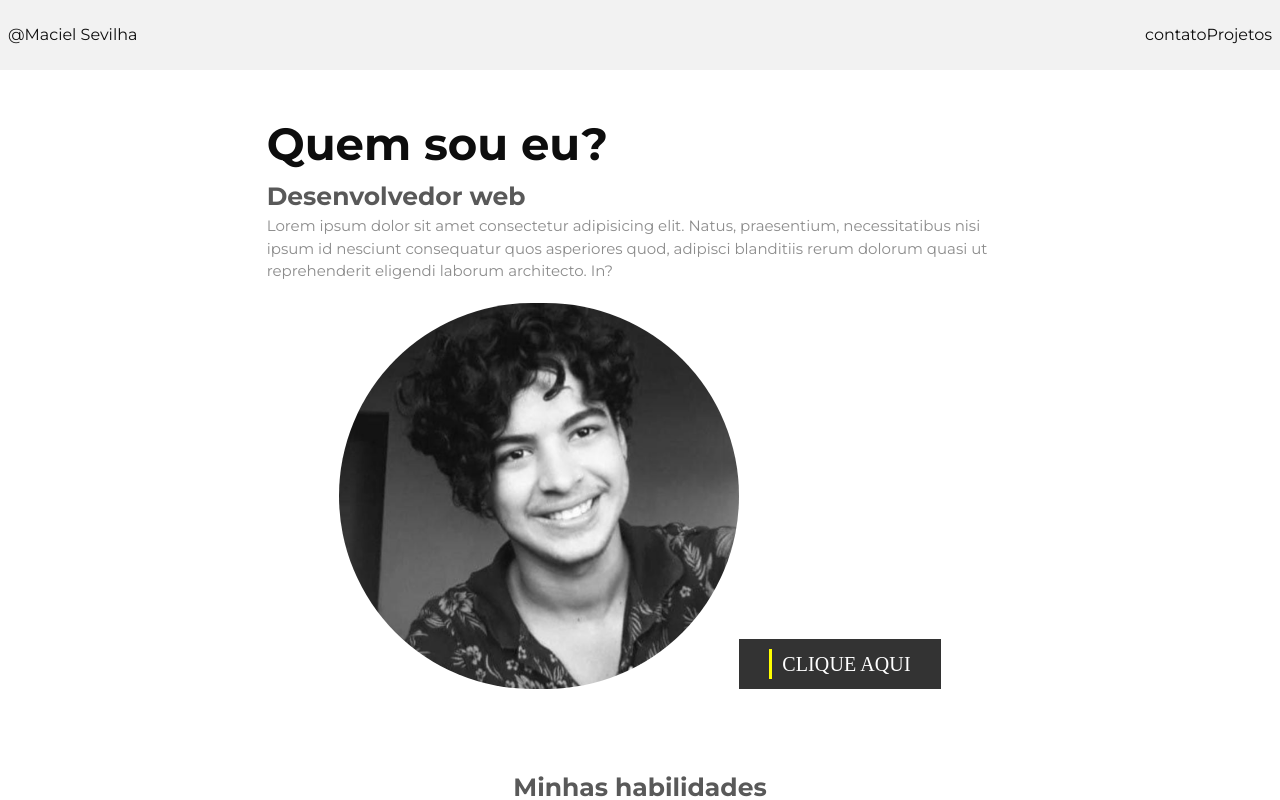
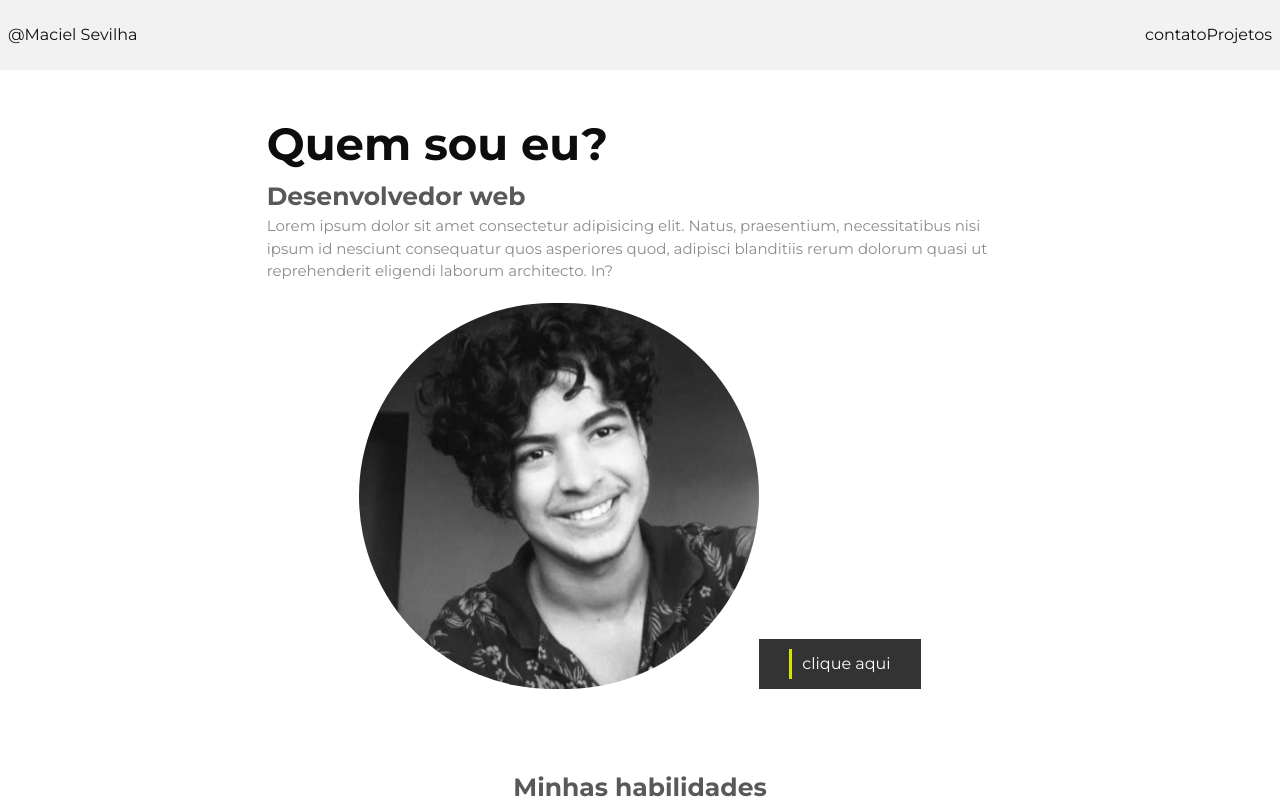
Before and after one commit to macielsevilha/portfolio, a Next.js app: page / in a window 1280 px wide. Shown: the top 800 px of the page. Built offline with nearby package versions, Linux system fonts and the light colour scheme.

Commit message:
criando button parte 1

```diff
--- a/src/app/components/_ui/Buttons.jsx
+++ b/src/app/components/_ui/Buttons.jsx
@@ -4,18 +4,19 @@ import Link from 'next/link';
 
 import '../../sass/app.scss';
 export function Button(props) {
+    return (
+    <div className="portfolio-btn__button">
+            <a href='' >
+                <i></i><span>{props.name}</span>
+            </a>
 
-    return (
-    <div className="portfolio-button">
-         <a href=''>
-        <i></i><span>{props.name}</span>
-     </a>
-    </div>
+
+            </div>
     )
 }
 
 export function Links(props) {
-    return(
-     <Link className='portfolio-links' href="">{props.name}</Link>
+    return (
+        <Link className='portfolio-btn-links' href="">{props.name}</Link>
     )
 }
--- a/src/app/sass/abstracts/_variables.scss
+++ b/src/app/sass/abstracts/_variables.scss
@@ -1,6 +1,8 @@
 $primary-color: rgb(238, 63, 0);
 $secondary-color: rgb(6, 181, 6);
 $tertiary: blue green;
-$accent-color: #650fd5 !default;
-$dark-theme: #c1c1c1;
+$accent-color-one: #0688e4 !default;
+$accent-color-two: #d9e406 !default;
+$dark-theme: #333;
+$white-text: #FFF;
 $brand: 'portfolio';
--- a/src/app/sass/components/_button.scss
+++ b/src/app/sass/components/_button.scss
@@ -1,91 +1,97 @@
-* {
-  box-sizing: border-box;
+%btn {
+  position: relative;
+  background-color: #333;
+  color: white;
+  padding: 10px 30px;
 }
-
-.#{$brand}-button a{
-  background-color: #333;
-  padding: 10px 30px;
-
+.#{$brand}-btn__button a{
+  @extend %btn;
   display: flex;
   justify-content: center;
   align-items: center;
-
-  color: #FFF;
-  text-transform: uppercase;
-  font-weight: 500;
-  letter-spacing: 0.1px;
-  font-size: 1.25em;
-  font-family: "Poppins";
-
-  position: relative;
   gap: 10px;
-}
-
-.#{$brand}-button a::before{
+    &::before {
       content: '';
       position: absolute;
+      background-color: $accent-color-one;
       width: 100%;
       height: 100%;
-
-  background-color: rgb(5, 152, 216);
       transform: scaleX(0);
-  transition: transform 0.5s ease-in-out;
+      transition: transform 0.5s;
       transform-origin: right;
     }
-
-.#{$brand}-button a:hover::before{
+    &:hover {
+      color: $dark-theme;
+      &::before {
         transform: scaleX(1);
         transform-origin: left;
       }
-.#{$brand}-button a span{
+    }
+    span, i{
       z-index: 1;
+
     }
-.#{$brand}-button a:hover{
-  color: #333;
-}
-.#{$brand}-button a i{
+    i {
       position: relative;
-  background-color: yellow;
+      background-color: $accent-color-two;
       width: 3px;
       height: 30px;
-  z-index: 1;
-  transition: 0.5s, width 0.5s, height 0.5s;
+      transition: 0.5s ease-in-out;
     }
-.#{$brand}-button a:hover i{
+    &:hover > i {
+      background-color: $dark-theme;
       width: 30px;
       height: 3px;
-    transition-delay: 0.5s, 0.5s, 0.1s;
-    background-color: #333;
     }
-.#{$brand}-button i::after{
-    content: '';
-    position: absolute;
-    top: 0.5px;
-    width: 50%;
-    height: 2.5px;
-    background-color: transparent;
-    transform-origin: right;
-    transition: 1s ease-in-out;
-    rotate: 0;
   }
-.#{$brand}-button a:hover i::after{
-    background-color: #333;
-    rotate: 45deg;
-    transition-delay: 1.5s;
-}
-.#{$brand}-button i::before{
-    content: '';
-    position: absolute;
-    top: 0.5px;
-    width: 50%;
-    height: 2.5px;
-    background-color: transparent;
-    transform-origin: right;
-    transition: 1s ease-in-out;
-    rotate: 0;
-}
-.#{$brand}-button a:hover i::before{
-    background-color: #333;
-    rotate: -45deg;
-    transition-delay: 1.5s;
-}
+
+// .#{$brand}-button a:hover{
+//   color: #333;
+// }
+// .#{$brand}-button a i{
+//   position: relative;
+//   background-color: yellow;
+//   width: 2px;
+//   height: 30px;
+//   z-index: 1;
+//   transition: 0.5s, width 0.5s, height 0.5s;
+//   transition-delay: 0s, 0.5s, 1s;
+// }
+// .#{$brand}-button a:hover i{
+//     width: 30px;
+//     height: 3px;
+//     transition-delay: 0s, 0.5s, 1s;
+//     background-color: #333;
+// }
+// .#{$brand}-button i::after{
+//     content: '';
+//     position: absolute;
+//     top: -0.2px;
+//     width: 50%;
+//     height: 2px;
+//     background-color: transparent;
+//     transform-origin: right;
+//     transition: 1s;
+//     rotate: 0;
+// }
+// .#{$brand}-button a:hover i::after{
+//     background-color: #333;
+//     rotate: 45deg;
+//     transition-delay: 1.0s;
+// }
+// .#{$brand}-button i::before{
+//     content: '';
+//     position: absolute;
+//     top: 0.2px;
+//     width: 50%;
+//     height: 2px;
+//     background-color: transparent;
+//     transform-origin: right;
+//     transition: 1s;
+//     rotate: 0;
+// }
+// .#{$brand}-button a:hover i::before{
+//     background-color: #333;
+//     rotate: -45deg;
+//     transition-delay: 0.5s;
+// }
```
Lines whose indentation alone changed are shown as unchanged.
